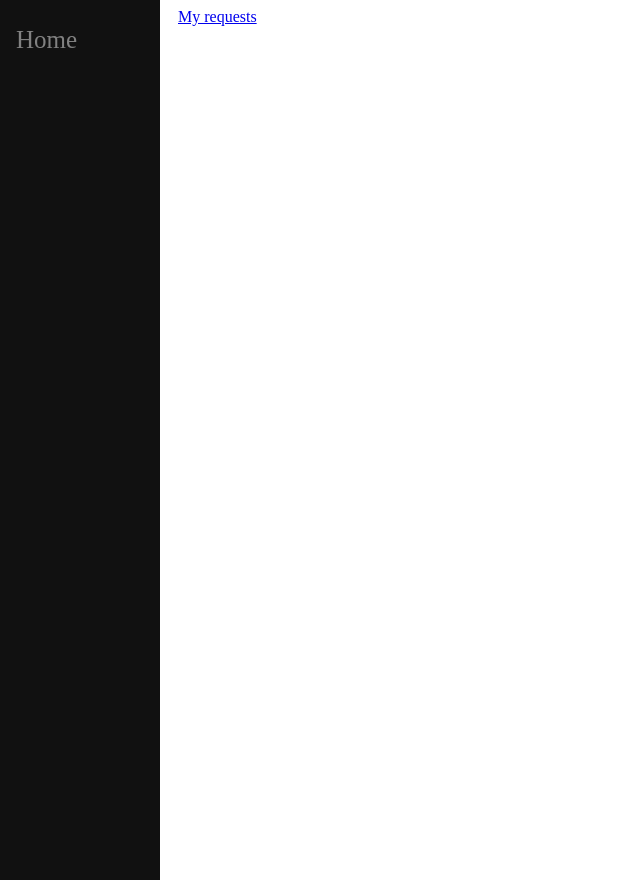
After one commit to Muen342/BoomerConsumer, a Django app: page /corona/index2/ in a window 1280 px wide. The commit adds this page. Shown: the whole page, without its empty margins (0-640 px from the left). Run offline with Django 3.2, Linux system fonts and the light colour scheme.

Commit message:
page for boomers

```diff
--- /dev/null
+++ b/boomerConsumer/corona/templates/homepage/boomerIndex.html
@@ -0,0 +1,13 @@
+<html>
+
+<body>
+    {% extends "main/baseboomer.html" %}
+    {% block title %} Home {% endblock %}
+    {% block content %}
+    <div class="main">
+        <a href="{% url 'corona:myrequests' %}">My requests</a>
+    </div>
+    {% endblock %}
+</body>
+
+</html>
--- /dev/null
+++ b/boomerConsumer/corona/templates/main/baseboomer.html
@@ -0,0 +1,63 @@
+<html>
+
+<head>
+    <style type="text/css">
+        .sidenav {
+            height: 100%;
+            width: 160px;
+            position: fixed;
+            z-index: 1;
+            top: 0;
+            left: 0;
+            background-color: #111;
+            overflow-x: hidden;
+            padding-top: 20px;
+        }
+
+        .sidenav a {
+            padding: 6px 8px 6px 16px;
+            text-decoration: none;
+            font-size: 25px;
+            color: #818181;
+            display: block;
+        }
+
+        .sidenav a:hover {
+            color: #f1f1f1;
+        }
+
+        .main {
+            margin-left: 160px;
+            padding: 0px 10px;
+        }
+
+        .links {
+            padding-left: 160px;
+        }
+
+        .links a {
+            padding: 6px 8px 6px 16px;
+            text-decoration: none;
+            font-size: 15px;
+            color: aqua;
+            display: block;
+        }
+
+        .links a:hover {
+            color: blue
+        }
+    </style>
+    <title>{% block title %}Bronte SIS{% endblock %}</title>
+</head>
+
+<body>
+    <div class="sidenav">
+        <a href="/corona/index2">Home</a>
+    </div>
+
+    {% block content %}
+    {% endblock %}
+
+</body>
+
+</html>
--- a/boomerConsumer/corona/urls.py
+++ b/boomerConsumer/corona/urls.py
@@ -5,6 +5,9 @@ app_name = 'corona'
 urlpatterns = [
     path('', index_view.login, name='login'),
     path('index', index_view.index, name='index'),
+    path('index2/', index_view.boomerIndex, name='index2'),
+    path('index2/add', boomer_view.add, name='add'),
+    path('index2/add/confirm', boomer_view.addListing, name='addListing'),
     path('index/show_requests', nonboomer_view.show_requests, name='show_requests'),
     path('listings', boomer_view.listing, name='listing'),
     path('listings/take/<str:id>', boomer_view.requestTake, name='requestTake'),
--- a/boomerConsumer/corona/views/index_view.py
+++ b/boomerConsumer/corona/views/index_view.py
@@ -8,6 +8,9 @@ from django.db import connection
 import datetime
 
 def index(request):
+    #for now
+    request.session['username'] = 'mzhang'
+    request.session['type'] = 'zoomer'
     return render(request, 'homepage/index.html',{})
 
 def login(request):
@@ -18,3 +21,9 @@ def signupB(request):
 
 def signupZ(request):
     return render(request, 'login/zoomer_signup.html',{})
+
+def boomerIndex(request):
+    # for now
+    request.session['username'] = 'gays'
+    request.session['type'] = 'boomer'
+    return render(request, 'homepage/boomerIndex.html',{})
```
Also changed, not shown: boomerConsumer/corona/models.py (+7 -0 lines), boomerConsumer/corona/templates/boomer/add.html (added, +16 -0 lines), boomerConsumer/corona/templates/boomer/myrequests.html (+8 -4 lines), boomerConsumer/corona/views/boomer_view.py (+11 -3 lines), boomerConsumer/corona/views/nonboomer_view.py (+7 -4 lines), boomerConsumer/corona/migrations/0007_auto_20200328_1802.py (added), boomerConsumer/corona/templates/homepage/boomerIIndex.html (deleted), boomerConsumer/db.sqlite3.
